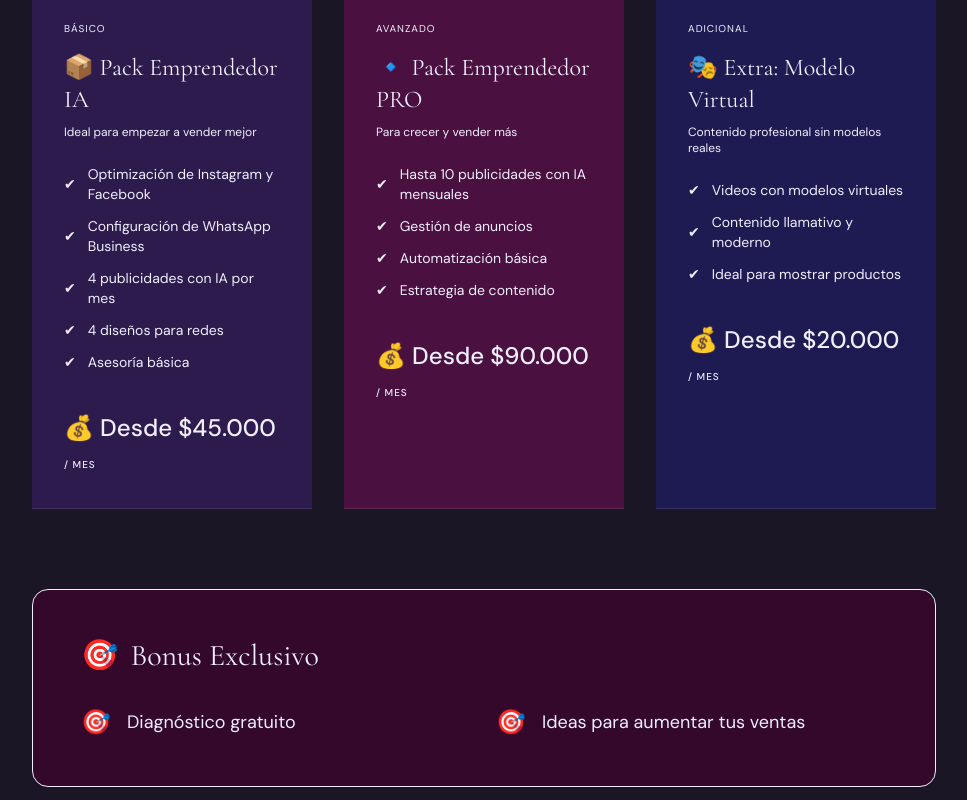
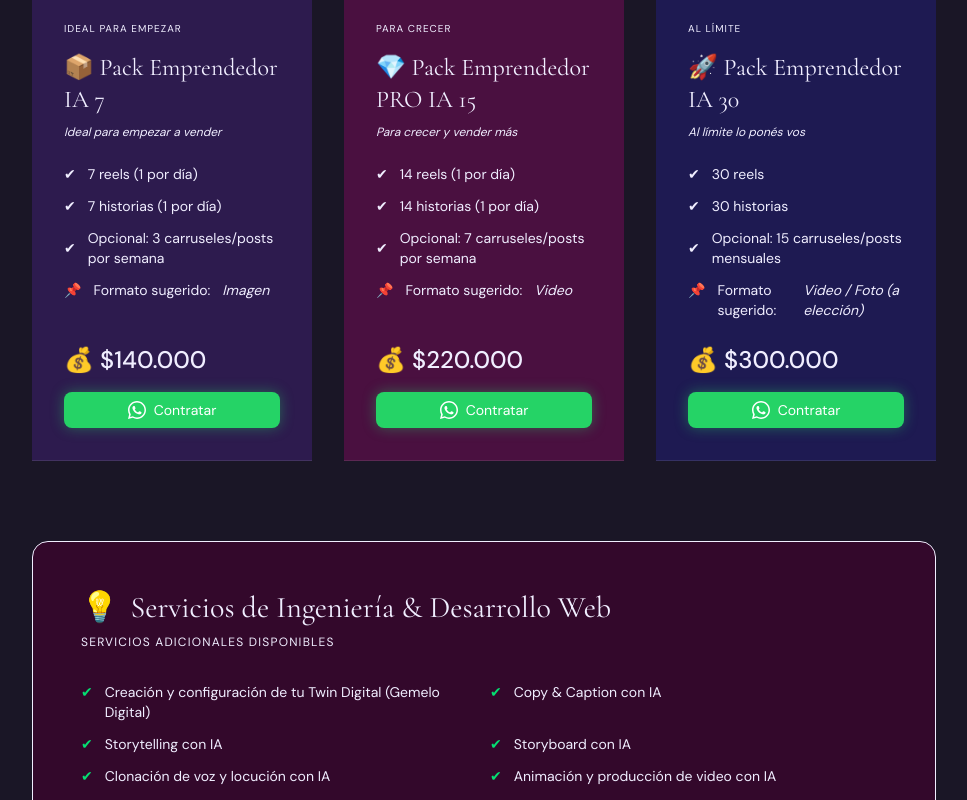
Before and after one commit to consty16/CDESIGNIA, a React (Vite) app: page /emprendedores in a window 1280 px wide. Shown: the part 800-1600 px from the top of the page, without its empty margins (156-1123 px from the left). Built offline with nearby package versions, Linux system fonts and the light colour scheme.

Commit message:
emprendedores

```diff
--- a/src/components/Emprendedores.tsx
+++ b/src/components/Emprendedores.tsx
@@ -51,79 +51,137 @@ export const Emprendedores: React.FC = () => {
           {/* Pack 1 */}
           <motion.div
             whileHover={{ y: -5 }}
-            className="bg-bg-tertiary border-l-4 border-l-lilac-dim border-y border-r border-white/10 p-8 rounded-r-xl relative overflow-hidden"
+            className="bg-bg-tertiary border-l-4 border-l-lilac-dim border-y border-r border-white/10 p-8 rounded-r-xl relative overflow-hidden flex flex-col"
             style={{ backgroundColor: '#2d1b4e' }}
           >
-            <p className="text-[10px] uppercase tracking-widest text-lilac mb-4">Básico</p>
-            <h3 className="font-serif text-2xl mb-2 flex items-center gap-3">📦 Pack Emprendedor IA</h3>
-            <p className="text-xs text-text-muted mb-6">Ideal para empezar a vender mejor</p>
-            <ul className="space-y-3 mb-10 text-sm text-text-secondary">
-              <li className="flex items-center gap-3"><span>✔</span> Optimización de Instagram y Facebook</li>
-              <li className="flex items-center gap-3"><span>✔</span> Configuración de WhatsApp Business</li>
-              <li className="flex items-center gap-3"><span>✔</span> 4 publicidades con IA por mes</li>
-              <li className="flex items-center gap-3"><span>✔</span> 4 diseños para redes</li>
-              <li className="flex items-center gap-3"><span>✔</span> Asesoría básica</li>
+            <p className="text-[10px] uppercase tracking-widest text-lilac mb-4">Ideal para empezar</p>
+            <h3 className="font-serif text-2xl mb-2 flex items-center gap-3">📦 Pack Emprendedor IA 7</h3>
+            <p className="text-xs text-text-muted mb-6 italic">Ideal para empezar a vender</p>
+            <ul className="space-y-3 mb-6 text-sm text-text-secondary flex-1">
+              <li className="flex items-center gap-3"><span>✔</span> 7 reels (1 por día)</li>
+              <li className="flex items-center gap-3"><span>✔</span> 7 historias (1 por día)</li>
+              <li className="flex items-center gap-3"><span>✔</span> Opcional: 3 carruseles/posts por semana</li>
+              <li className="flex items-start gap-3"><span>📌</span> Formato sugerido: <em>Imagen</em></li>
             </ul>
-            <div className="text-2xl font-medium text-text-primary">
-              💰 Desde $45.000 <small className="text-[10px] text-text-muted uppercase tracking-widest">/ Mes</small>
+            <div className="text-2xl font-medium text-text-primary mb-4">
+              💰 $140.000
             </div>
+            <a
+              href="https://wa.me/543815341233?text=Hola!%20Me%20interesa%20el%20Pack%20Emprendedor%20IA%207"
+              target="_blank"
+              rel="noopener noreferrer"
+              className="flex items-center justify-center gap-2 py-2 px-4 rounded-lg font-semibold text-sm transition-all hover:scale-105"
+              style={{ backgroundColor: '#25D366', color: '#fff', boxShadow: '0 0 14px rgba(37,211,102,0.4)' }}
+            >
+              <svg xmlns="http://www.w3.org/2000/svg" viewBox="0 0 32 32" width="18" height="18" fill="currentColor"><path d="M16 0C7.163 0 0 7.163 0 16c0 2.822.736 5.477 2.027 7.785L0 32l8.418-2.004A15.938 15.938 0 0 0 16 32c8.837 0 16-7.163 16-16S24.837 0 16 0zm0 29.333a13.27 13.27 0 0 1-6.765-1.847l-.485-.287-4.997 1.19 1.26-4.863-.316-.5A13.267 13.267 0 0 1 2.667 16C2.667 8.636 8.636 2.667 16 2.667S29.333 8.636 29.333 16 23.364 29.333 16 29.333zm7.27-9.87c-.398-.2-2.355-1.162-2.72-1.294-.366-.133-.632-.2-.898.2-.266.398-1.03 1.294-1.263 1.56-.232.266-.465.3-.863.1-.398-.2-1.68-.619-3.2-1.977-1.183-1.056-1.981-2.36-2.214-2.758-.232-.398-.025-.613.175-.812.18-.18.398-.465.598-.698.2-.233.266-.4.4-.665.133-.266.066-.5-.033-.698-.1-.2-.898-2.163-1.23-2.962-.324-.778-.654-.672-.898-.684l-.765-.013c-.266 0-.698.1-1.064.5-.366.398-1.396 1.364-1.396 3.327s1.43 3.86 1.629 4.126c.2.266 2.814 4.296 6.817 6.026.953.411 1.697.657 2.277.841.956.304 1.827.261 2.515.158.767-.114 2.355-.962 2.688-1.892.333-.93.333-1.727.233-1.892-.1-.166-.366-.266-.764-.465z"/></svg>
+              Contratar
+            </a>
           </motion.div>
 
           {/* Pack 2 */}
           <motion.div
             whileHover={{ y: -5 }}
-            className="bg-bg-tertiary border-l-4 border-l-lilac-dim border-y border-r border-white/10 p-8 rounded-r-xl relative overflow-hidden"
+            className="bg-bg-tertiary border-l-4 border-l-lilac-dim border-y border-r border-white/10 p-8 rounded-r-xl relative overflow-hidden flex flex-col"
             style={{ backgroundColor: '#4a1040' }}
           >
-            <p className="text-[10px] uppercase tracking-widest text-lilac mb-4">Avanzado</p>
-            <h3 className="font-serif text-2xl mb-2 flex items-center gap-3">🔹 Pack Emprendedor PRO</h3>
-            <p className="text-xs text-text-muted mb-6">Para crecer y vender más</p>
-            <ul className="space-y-3 mb-10 text-sm text-text-secondary">
-              <li className="flex items-center gap-3"><span>✔</span> Hasta 10 publicidades con IA mensuales</li>
-              <li className="flex items-center gap-3"><span>✔</span> Gestión de anuncios</li>
-              <li className="flex items-center gap-3"><span>✔</span> Automatización básica</li>
-              <li className="flex items-center gap-3"><span>✔</span> Estrategia de contenido</li>
+            <p className="text-[10px] uppercase tracking-widest text-lilac mb-4">Para crecer</p>
+            <h3 className="font-serif text-2xl mb-2 flex items-center gap-3">💎 Pack Emprendedor PRO IA 15</h3>
+            <p className="text-xs text-text-muted mb-6 italic">Para crecer y vender más</p>
+            <ul className="space-y-3 mb-6 text-sm text-text-secondary flex-1">
+              <li className="flex items-center gap-3"><span>✔</span> 14 reels (1 por día)</li>
+              <li className="flex items-center gap-3"><span>✔</span> 14 historias (1 por día)</li>
+              <li className="flex items-center gap-3"><span>✔</span> Opcional: 7 carruseles/posts por semana</li>
+              <li className="flex items-start gap-3"><span>📌</span> Formato sugerido: <em>Video</em></li>
             </ul>
-            <div className="text-2xl font-medium text-text-primary">
-              💰 Desde $90.000 <small className="text-[10px] text-text-muted uppercase tracking-widest">/ Mes</small>
+            <div className="text-2xl font-medium text-text-primary mb-4">
+              💰 $220.000
             </div>
+            <a
+              href="https://wa.me/543815341233?text=Hola!%20Me%20interesa%20el%20Pack%20Emprendedor%20PRO%20IA%2015"
+              target="_blank"
+              rel="noopener noreferrer"
+              className="flex items-center justify-center gap-2 py-2 px-4 rounded-lg font-semibold text-sm transition-all hover:scale-105"
+              style={{ backgroundColor: '#25D366', color: '#fff', boxShadow: '0 0 14px rgba(37,211,102,0.4)' }}
+            >
+              <svg xmlns="http://www.w3.org/2000/svg" viewBox="0 0 32 32" width="18" height="18" fill="currentColor"><path d="M16 0C7.163 0 0 7.163 0 16c0 2.822.736 5.477 2.027 7.785L0 32l8.418-2.004A15.938 15.938 0 0 0 16 32c8.837 0 16-7.163 16-16S24.837 0 16 0zm0 29.333a13.27 13.27 0 0 1-6.765-1.847l-.485-.287-4.997 1.19 1.26-4.863-.316-.5A13.267 13.267 0 0 1 2.667 16C2.667 8.636 8.636 2.667 16 2.667S29.333 8.636 29.333 16 23.364 29.333 16 29.333zm7.27-9.87c-.398-.2-2.355-1.162-2.72-1.294-.366-.133-.632-.2-.898.2-.266.398-1.03 1.294-1.263 1.56-.232.266-.465.3-.863.1-.398-.2-1.68-.619-3.2-1.977-1.183-1.056-1.981-2.36-2.214-2.758-.232-.398-.025-.613.175-.812.18-.18.398-.465.598-.698.2-.233.266-.4.4-.665.133-.266.066-.5-.033-.698-.1-.2-.898-2.163-1.23-2.962-.324-.778-.654-.672-.898-.684l-.765-.013c-.266 0-.698.1-1.064.5-.366.398-1.396 1.364-1.396 3.327s1.43 3.86 1.629 4.126c.2.266 2.814 4.296 6.817 6.026.953.411 1.697.657 2.277.841.956.304 1.827.261 2.515.158.767-.114 2.355-.962 2.688-1.892.333-.93.333-1.727.233-1.892-.1-.166-.366-.266-.764-.465z"/></svg>
+              Contratar
+            </a>
           </motion.div>
 
-          {/* Extra */}
+          {/* Pack 3 */}
           <motion.div
             whileHover={{ y: -5 }}
-            className="bg-bg-tertiary border-l-4 border-l-lilac-dim border-y border-r border-white/10 p-8 rounded-r-xl relative overflow-hidden"
+            className="bg-bg-tertiary border-l-4 border-l-lilac-dim border-y border-r border-white/10 p-8 rounded-r-xl relative overflow-hidden flex flex-col"
             style={{ backgroundColor: '#1e1a52' }}
           >
-            <p className="text-[10px] uppercase tracking-widest text-lilac mb-4">Adicional</p>
-            <h3 className="font-serif text-2xl mb-2 flex items-center gap-3">🎭 Extra: Modelo Virtual</h3>
-            <p className="text-xs text-text-muted mb-6">Contenido profesional sin modelos reales</p>
-            <ul className="space-y-3 mb-10 text-sm text-text-secondary">
-              <li className="flex items-center gap-3"><span>✔</span> Videos con modelos virtuales</li>
-              <li className="flex items-center gap-3"><span>✔</span> Contenido llamativo y moderno</li>
-              <li className="flex items-center gap-3"><span>✔</span> Ideal para mostrar productos</li>
+            <p className="text-[10px] uppercase tracking-widest text-lilac mb-4">Al límite</p>
+            <h3 className="font-serif text-2xl mb-2 flex items-center gap-3">🚀 Pack Emprendedor IA 30</h3>
+            <p className="text-xs text-text-muted mb-6 italic">Al límite lo ponés vos</p>
+            <ul className="space-y-3 mb-6 text-sm text-text-secondary flex-1">
+              <li className="flex items-center gap-3"><span>✔</span> 30 reels</li>
+              <li className="flex items-center gap-3"><span>✔</span> 30 historias</li>
+              <li className="flex items-center gap-3"><span>✔</span> Opcional: 15 carruseles/posts mensuales</li>
+              <li className="flex items-start gap-3"><span>📌</span> Formato sugerido: <em>Video / Foto (a elección)</em></li>
             </ul>
-            <div className="text-2xl font-medium text-text-primary">
-              💰 Desde $20.000 <small className="text-[10px] text-text-muted uppercase tracking-widest">/ Mes</small>
+            <div className="text-2xl font-medium text-text-primary mb-4">
+              💰 $300.000
             </div>
+            <a
+              href="https://wa.me/543815341233?text=Hola!%20Me%20interesa%20el%20Pack%20Emprendedor%20IA%2030"
+              target="_blank"
+              rel="noopener noreferrer"
+              className="flex items-center justify-center gap-2 py-2 px-4 rounded-lg font-semibold text-sm transition-all hover:scale-105"
+              style={{ backgroundColor: '#25D366', color: '#fff', boxShadow: '0 0 14px rgba(37,211,102,0.4)' }}
+            >
+              <svg xmlns="http://www.w3.org/2000/svg" viewBox="0 0 32 32" width="18" height="18" fill="currentColor"><path d="M16 0C7.163 0 0 7.163 0 16c0 2.822.736 5.477 2.027 7.785L0 32l8.418-2.004A15.938 15.938 0 0 0 16 32c8.837 0 16-7.163 16-16S24.837 0 16 0zm0 29.333a13.27 13.27 0 0 1-6.765-1.847l-.485-.287-4.997 1.19 1.26-4.863-.316-.5A13.267 13.267 0 0 1 2.667 16C2.667 8.636 8.636 2.667 16 2.667S29.333 8.636 29.333 16 23.364 29.333 16 29.333zm7.27-9.87c-.398-.2-2.355-1.162-2.72-1.294-.366-.133-.632-.2-.898.2-.266.398-1.03 1.294-1.263 1.56-.232.266-.465.3-.863.1-.398-.2-1.68-.619-3.2-1.977-1.183-1.056-1.981-2.36-2.214-2.758-.232-.398-.025-.613.175-.812.18-.18.398-.465.598-.698.2-.233.266-.4.4-.665.133-.266.066-.5-.033-.698-.1-.2-.898-2.163-1.23-2.962-.324-.778-.654-.672-.898-.684l-.765-.013c-.266 0-.698.1-1.064.5-.366.398-1.396 1.364-1.396 3.327s1.43 3.86 1.629 4.126c.2.266 2.814 4.296 6.817 6.026.953.411 1.697.657 2.277.841.956.304 1.827.261 2.515.158.767-.114 2.355-.962 2.688-1.892.333-.93.333-1.727.233-1.892-.1-.166-.366-.266-.764-.465z"/></svg>
+              Contratar
+            </a>
           </motion.div>
         </div>
 
-        {/* Bonus Section */}
+        {/* Servicios Section */}
         <div
           className="border border-lilac/20 p-8 md:p-12 rounded-2xl backdrop-blur-sm mb-20 border-dashed"
           style={{ backgroundColor: '#33082b' }}
         >
-          <h3 className="font-serif text-2xl md:text-3xl text-lilac mb-8 flex items-center gap-3">
-            <span className="text-3xl">🎯</span> Bonus Exclusivo
+          <h3 className="font-serif text-2xl md:text-3xl text-lilac mb-2 flex items-center gap-3">
+            <span className="text-3xl">💡</span> Servicios de Ingeniería &amp; Desarrollo Web
           </h3>
-          <div className="grid grid-cols-1 md:grid-cols-2 gap-6">
-            <div className="flex items-center gap-4 text-lg text-text-secondary">
-              <span className="text-2xl">🎯</span> Diagnóstico gratuito
-            </div>
-            <div className="flex items-center gap-4 text-lg text-text-secondary">
-              <span className="text-2xl">🎯</span> Ideas para aumentar tus ventas
-            </div>
+          <p className="text-xs text-text-muted mb-8 uppercase tracking-widest">Servicios adicionales disponibles</p>
+          <div className="grid grid-cols-1 md:grid-cols-2 gap-3 mb-8">
+            {[
+              "Creación y configuración de tu Twin Digital (Gemelo Digital)",
+              "Copy & Caption con IA",
+              "Storytelling con IA",
+              "Storyboard con IA",
+              "Clonación de voz y locución con IA",
+              "Animación y producción de video con IA",
+              "Automatización de contenido para redes con tu gemelo digital",
+              "Composición de bandas sonoras para storytelling",
+              "Diseño de jingles e identidad de marca",
+              "Canciones completas de ficción",
+              "Diseño IA para webapps",
+              "Desarrollo de WebApps funcionales (APIs) con IA",
+              "CV con tu TWIN Digital",
+              "Videos institucionales con tu TWIN Digital",
+            ].map((item, i) => (
+              <div key={i} className="flex items-start gap-3 text-sm text-text-secondary">
+                <span className="text-green-400 mt-0.5 shrink-0">✔</span>
+                {item}
+              </div>
+            ))}
+          </div>
+          <div className="flex justify-center">
+            <a
+              href="https://wa.me/543815341233?text=Hola!%20Quiero%20consultar%20sobre%20los%20Servicios%20de%20Ingeniería%20%26%20Desarrollo%20Web"
+              target="_blank"
+              rel="noopener noreferrer"
+              className="inline-flex items-center gap-2 py-3 px-8 rounded-lg font-semibold text-sm transition-all hover:scale-105"
+              style={{ backgroundColor: '#25D366', color: '#fff', boxShadow: '0 0 18px rgba(37,211,102,0.5)' }}
+            >
+              <svg xmlns="http://www.w3.org/2000/svg" viewBox="0 0 32 32" width="20" height="20" fill="currentColor"><path d="M16 0C7.163 0 0 7.163 0 16c0 2.822.736 5.477 2.027 7.785L0 32l8.418-2.004A15.938 15.938 0 0 0 16 32c8.837 0 16-7.163 16-16S24.837 0 16 0zm0 29.333a13.27 13.27 0 0 1-6.765-1.847l-.485-.287-4.997 1.19 1.26-4.863-.316-.5A13.267 13.267 0 0 1 2.667 16C2.667 8.636 8.636 2.667 16 2.667S29.333 8.636 29.333 16 23.364 29.333 16 29.333zm7.27-9.87c-.398-.2-2.355-1.162-2.72-1.294-.366-.133-.632-.2-.898.2-.266.398-1.03 1.294-1.263 1.56-.232.266-.465.3-.863.1-.398-.2-1.68-.619-3.2-1.977-1.183-1.056-1.981-2.36-2.214-2.758-.232-.398-.025-.613.175-.812.18-.18.398-.465.598-.698.2-.233.266-.4.4-.665.133-.266.066-.5-.033-.698-.1-.2-.898-2.163-1.23-2.962-.324-.778-.654-.672-.898-.684l-.765-.013c-.266 0-.698.1-1.064.5-.366.398-1.396 1.364-1.396 3.327s1.43 3.86 1.629 4.126c.2.266 2.814 4.296 6.817 6.026.953.411 1.697.657 2.277.841.956.304 1.827.261 2.515.158.767-.114 2.355-.962 2.688-1.892.333-.93.333-1.727.233-1.892-.1-.166-.366-.266-.764-.465z"/></svg>
+              Consultar
+            </a>
           </div>
         </div>
 
```
